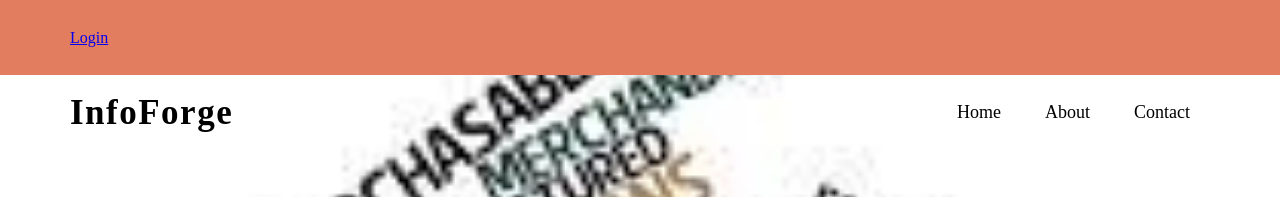
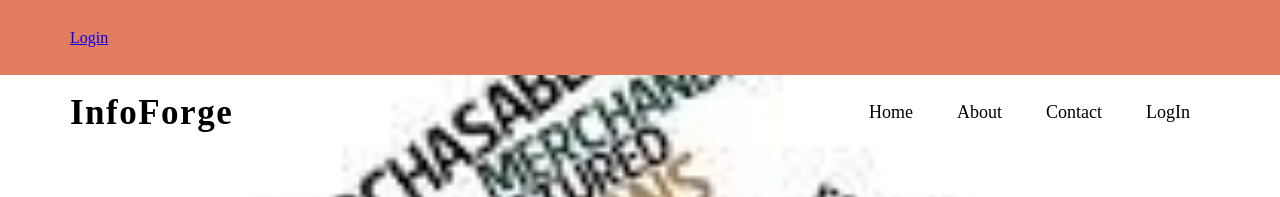
Before and after one commit to psuuc-vjbmejia/InfoForge, a plain HTML site: page index.html in a window 1280 px wide. Shown: the top 197 px of the page. Drawn offline with Linux system fonts and the light colour scheme.

Commit message:
Update index.html

```diff
--- a/index.html
+++ b/index.html
@@ -17,6 +17,7 @@
           <li><a href="#">Home</a></li>
           <li><a href="#">About</a></li>
           <li><a href="#">Contact</a></li>
+          <li><a href="#login.html">LogIn</a></li>
         </ul>
       </div>
     </nav>
```
